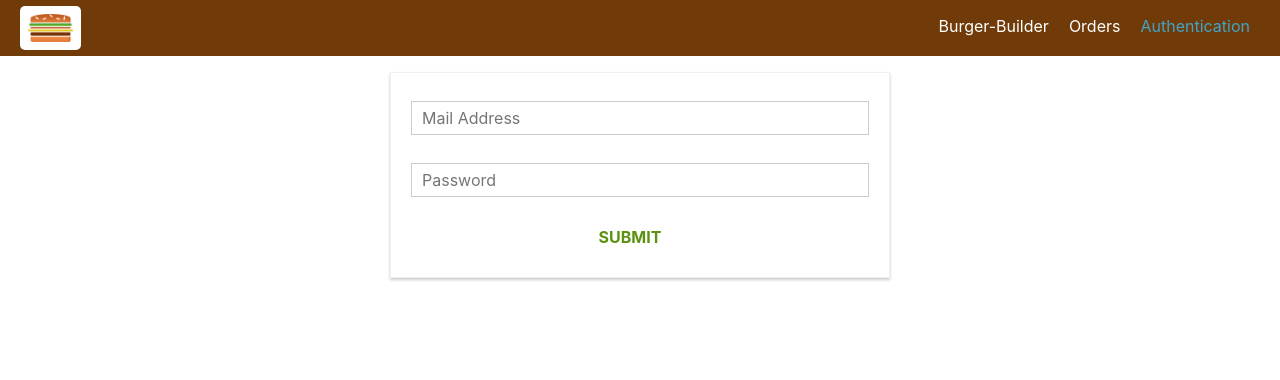
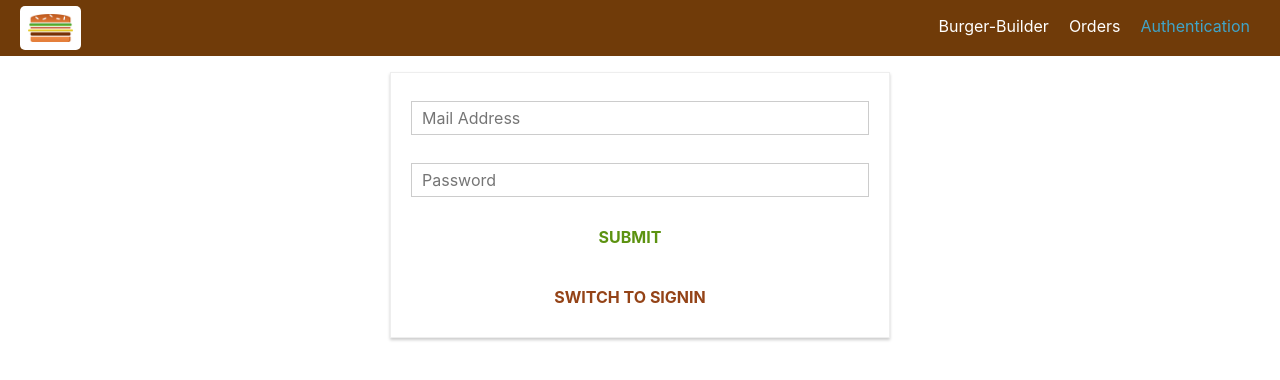
Before and after one commit to rahulgundiya/Burger-App, a React (Create React App) app in the folder burger-app/: page /auth in a window 1280 px wide. Shown: the top 380 px of the page. Built offline with nearby package versions, Linux system fonts and the light colour scheme.

Commit message:
Adding Signin Page

```diff
--- a/burger-app/src/containers/Auth/Auth.js
+++ b/burger-app/src/containers/Auth/Auth.js
@@ -36,7 +36,8 @@
                 valid: false,
                 touched: false
             }
-        }
+        },
+        isSignup:true
     }
 
     checkValidity(value, rules) {
@@ -86,8 +87,13 @@
    onSubmitHandler=(event)=>{
        event.preventDefault();
        this.props.onAuth(this.state.controls.email.value ,
-        this.state.controls.password.value)
+        this.state.controls.password.value,this.state.isSignup)
 
+   }
+   switchAuthModeHandler=()=>{
+       this.setState(prevState=>{
+           return {isSignup:!prevState.isSignup}
+       })
    }
     render () {
         const formElementsArray = [];
@@ -118,13 +124,16 @@
                     {form}
                     <Button btnType="Success">SUBMIT</Button>
                 </form>
+                <Button
+                clicked={this.switchAuthModeHandler}
+                 btnType="Danger">SWITCH TO {this.state.isSignup?'SIGNIN':'SIGNUP'} </Button>
             </div>
         );
     }
 }
 const mapDispatchToProps=dispatch=>{
     return {
-        onAuth:(email,password)=>dispatch(actions.auth(email, password))
+        onAuth:(email,password ,isSignup)=>dispatch(actions.auth(email, password,isSignup))
 
     }
 }
--- a/burger-app/src/store/actions/auth.js
+++ b/burger-app/src/store/actions/auth.js
@@ -19,7 +19,7 @@
     }
 }
 
-export const auth=(email,password)=>{
+export const auth=(email,password ,isSignup)=>{
     return dispatch=>{
         dispatch(authStart())
         const authData ={
@@ -27,7 +27,11 @@
             password:password,
             returnSecureToken:true
         }
-        axios.post('https://identitytoolkit.googleapis.com/v1/accounts:signUp?key=AIzaSyBVH61NpO3suwIon1jBwlAijsQ9iKpZNqc',authData)
+        let url='https://identitytoolkit.googleapis.com/v1/accounts:signUp?key=AIzaSyBVH61NpO3suwIon1jBwlAijsQ9iKpZNqc';
+       if(!isSignup){
+           url='https://identitytoolkit.googleapis.com/v1/accounts:signInWithPassword?key=AIzaSyBVH61NpO3suwIon1jBwlAijsQ9iKpZNqc'
+       }
+        axios.post(url,authData)
        .then(res=>{
            console.log(res)
            dispatch(authSuccess(res.data))
```
